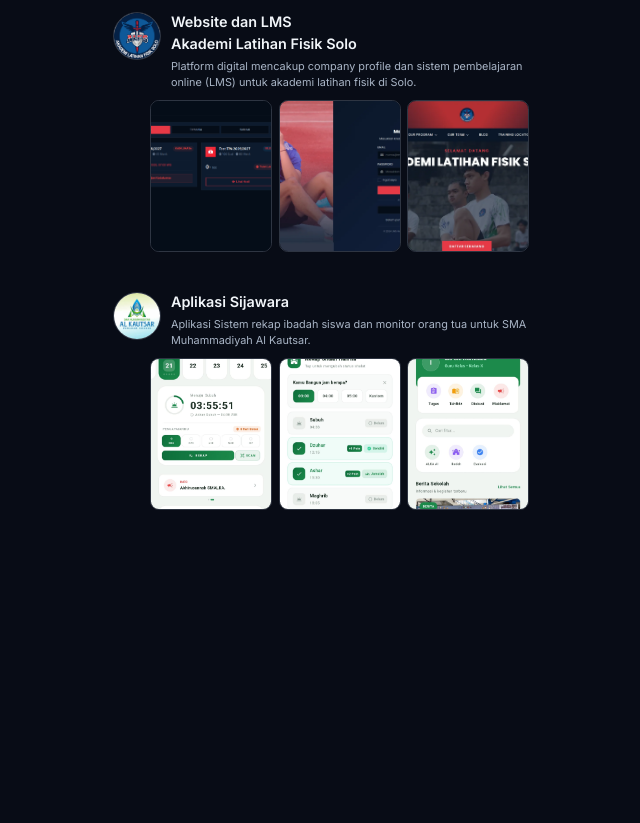
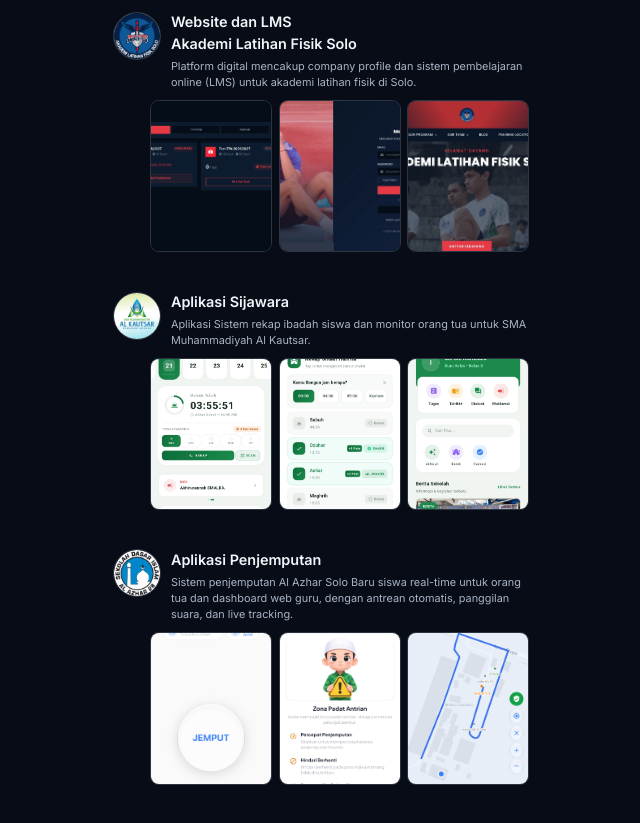
Before and after one commit to fadhilmanfa/fadhilmanfa.github.io, a plain HTML site: page index.html in a window 1280 px wide. Shown: the part 2254-3077 px from the top of the page, without its empty margins (319-959 px from the left). Before the commit the page ends 2884 px from the top, so only its background shows below. Drawn offline with nearby package versions, Linux system fonts and the light colour scheme; animation ran at ten frames a second.

Commit message:
feat(projects): add Aplikasi Penjemputan project

```diff
--- a/index.html
+++ b/index.html
@@ -218,6 +218,31 @@
             </div>
           </button>
         </li>
+        <li>
+          <button class="project-card" data-icon="PJ" data-icon-class="app-icon-blue"
+            data-icon-img="assets/al-azhar.png" data-title="Aplikasi Penjemputan"
+            data-company="Al Azhar Solo Baru" data-date="2026" data-desc="Aplikasi penjemputan siswa SD Islam Al Azhar 28 Solo Baru yang menghubungkan orang tua, guru piket, dan layar kelas secara real-time. Orang tua mengajukan jemput dari HP, sistem membentuk antrean, memanggil siswa otomatis lewat suara, dan menampilkan posisi penjemput di peta."
+            data-chips='["PHP", "Flutter", "Ably"]'
+            data-links='[{"url":"https://play.google.com/store/apps/details?id=com.smalka.sijawara&hl=id","title":"Sijawara - Aplikasi di Google Play","icon":"assets/icons/google-play.svg"},{"url":"https://apps.apple.com/id/app/sijawara-app/id6762842834?l=id","title":"Sijawara App - App Store","icon":"assets/icons/apple.svg"}]'
+            data-gallery-cols="3"
+            data-images='["assets/penjemputan.png", "assets/penjemputan3.png", "assets/penjemputan4.png"]'>
+            <div class="timeline-head">
+              <span class="inst-icon overflow-hidden flex-shrink-0" aria-hidden="true">
+                <img src="assets/al-azhar.png" alt="Logo SD Islam Al Azhar 28"
+                  class="w-full h-full object-cover" loading="lazy" decoding="async" />
+              </span>
+              <div class="text-left">
+                <span class="exp-role font-semibold !text-[0.9rem]">Aplikasi Penjemputan</span>
+                <small class="exp-meta" data-i18n="proj4Desc">Aplikasi penjemputan.</small>
+              </div>
+            </div>
+            <div class="project-gallery" style="grid-template-columns: repeat(3, minmax(0, 1fr))" aria-hidden="true">
+              <img src="assets/penjemputan.png" alt="Galeri Penjemputan 1" loading="lazy" decoding="async" />
+              <img src="assets/penjemputan3.png" alt="Galeri Penjemputan 2" loading="lazy" decoding="async" />
+              <img src="assets/penjemputan4.png" alt="Galeri Penjemputan 3" loading="lazy" decoding="async" />
+            </div>
+          </button>
+        </li>
       </ul>
     </section>
   </main>
@@ -393,6 +418,7 @@
         proj1Desc: "Pembangunan Super App untuk kebutuhan internal PT. Surya Indo Baru dibawah nauan Dinas Perhubungan Daerah Surakarta",
         proj2Desc: "Platform digital mencakup company profile dan sistem pembelajaran online (LMS) untuk akademi latihan fisik di Solo.",
         proj3Desc: "Aplikasi Sistem rekap ibadah siswa dan monitor orang tua untuk SMA Muhammadiyah Al Kautsar.",
+        proj4Desc: "Sistem penjemputan Al Azhar Solo Baru siswa real-time untuk orang tua dan dashboard web guru, dengan antrean otomatis, panggilan suara, dan live tracking.",
         btnClose: "Tutup",
         phoneTitle: "Aplikasi Sijawara",
         phoneSubtitle: "Aplikasi Monitoring Siswa di SMA Muhammadiyah Al Kautsar",
@@ -409,6 +435,7 @@
         proj1Desc: "Building a Super App for the internal needs of PT. Surya Indo Baru under the auspices of the Surakarta Regional Transportation Agency.",
         proj2Desc: "A digital platform encompassing a company profile and an online learning system (LMS) for a fitness academy in Solo.",
         proj3Desc: "An application for student worship recapping and parent monitoring for SMA Muhammadiyah Al Kautsar.",
+        proj4Desc: "Real-time student pickup system for Al Azhar Solo Baru for parents and a teacher web dashboard, with automatic queuing, voice calls, and live tracking.",
         btnClose: "Close",
         phoneTitle: "Sijawara App",
         phoneSubtitle: "Student Monitoring Application at SMA Muhammadiyah Al Kautsar",
```
Also changed, not shown: assets/penjemputan.png (added), assets/penjemputan2.png (added), assets/penjemputan3.png (added), assets/penjemputan4.png (added).
